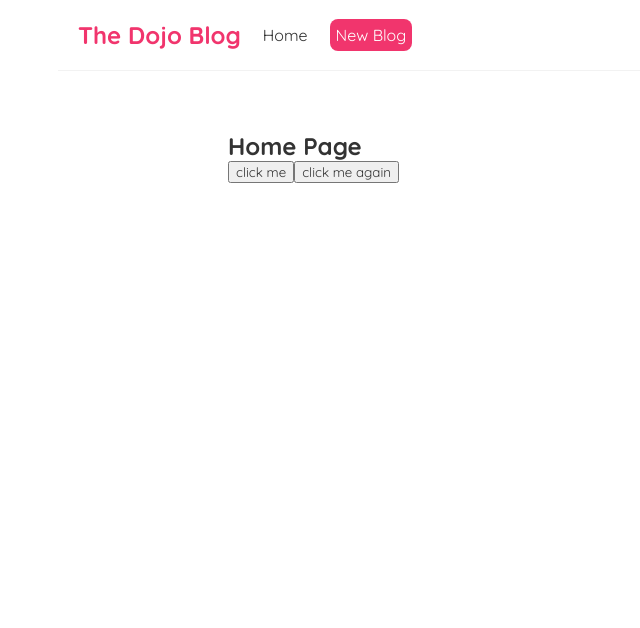
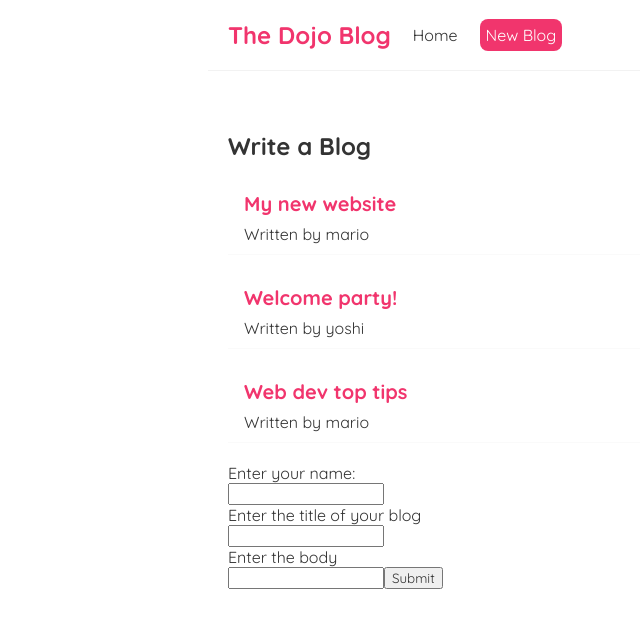
Before and after one commit to Akashiutchiha/React, a React (Create React App) app: page / in a window 1280 px wide. Shown: the top 628 px of the page, without its empty margins (112-752 px from the left). Built offline with nearby package versions, Linux system fonts and the light colour scheme.

Commit message:
Handled Forms and Maps

```diff
--- /dev/null
+++ b/src/BlogList.js
@@ -0,0 +1,20 @@
+import Form from "./Form";
+
+const BlogList = ({ blogs, title}) => {
+
+    return (
+    <div className="blog-list">
+        <h2>{ title }</h2>
+        {blogs.map(blog => (
+        <div className="blog-preview" key={blog.id} >
+            <h2>{ blog.title }</h2>
+            <p>Written by { blog.author }</p>
+        </div>
+        ))}
+                    <Form />
+
+    </div>
+    );
+}
+
+export default BlogList;
--- /dev/null
+++ b/src/Form.js
@@ -0,0 +1,36 @@
+import React, { Component } from "react";
+
+class Form extends Component {
+  constructor(props) {
+    super(props);
+    this.state = { Author: "", Title: "", Body: ""};
+  }
+
+  myChangeHandler = (event) => {
+    this.setState({ Author: event.target.value });
+    this.setState({ Title: event.target.value });
+    this.setState({ Body: event.target.value });
+    console.log(this.state.Author);
+    console.log(this.state.Title);
+    console.log(this.state.Body);
+
+  };
+
+render() {
+    return (
+    <form onSubmit={this.myChangeHandler}>
+        {/* <h1>Hello {this.state.Author}</h1> */}
+
+        <p>Enter your name:</p>
+        <input type="text" onChange={this.myChangeHandler} />
+        <p>Enter the title of your blog</p>
+        <input type="text" onChange={this.myChangeHandler} />
+        <p>Enter the body</p>
+        <input type="text" onChange={this.myChangeHandler} />
+        <button type="submit">Submit</button>
+    </form>
+    );
+}
+}
+
+export default Form;
--- a/src/Home.js
+++ b/src/Home.js
@@ -1,22 +1,18 @@
+import { useState } from "react";
+import BlogList from "./BlogList";
+
 const Home = () => {
+  const [blogs] = useState([
+    { title: 'My new website', body: 'lorem ipsum...', author: 'mario', id: 1 },
+    { title: 'Welcome party!', body: 'lorem ipsum...', author: 'yoshi', id: 2 },
+    { title: 'Web dev top tips', body: 'lorem ipsum...', author: 'mario', id: 3 }
+  ])
 
-    function handleClick() {
-        console.log('hello, ninjas!');
-    }
-
-    function handleClickAgain(name) {
-        console.log('hello ' + name);
-    }
-
-    return (
-        <div className="home">
-            <h2>Home Page</h2>
-            <button onClick={handleClick}>click me</button>
-            <button onClick={() =>
-                handleClickAgain("mario")
-            }>click me again</button>
-        </div>
-    );
+  return (
+    <div className="home">
+      <BlogList blogs={blogs} title="Write a Blog" />
+    </div>
+  );
 }
 
 export default Home;
--- a/src/index.css
+++ b/src/index.css
@@ -10,7 +10,7 @@
   padding: 20px;
   display: flex;
   align-items: center;
-  max-width: 900px;
+  max-width: 600px;
   margin: 0 auto;
   border-bottom: 1px solid #f2f2f2;
 }
@@ -19,7 +19,6 @@
 }
 .navbar .links {
   margin-left: auto;
-
 }
 .navbar a {
   margin-left: 16px;
@@ -34,3 +33,18 @@
   margin: 40px auto;
   padding: 20px;
 }
+
+/* blog previews / list */
+.blog-preview {
+  padding: 10px 16px;
+  margin: 20px 0;
+  border-bottom: 1px solid #fafafa;
+}
+.blog-preview:hover {
+  box-shadow: 1px 3px 5px rgba(0,0,0,0.1);
+}
+.blog-preview h2 {
+  font-size: 20px;
+  color: #f1356d;
+  margin-bottom: 8px;
+}
```
